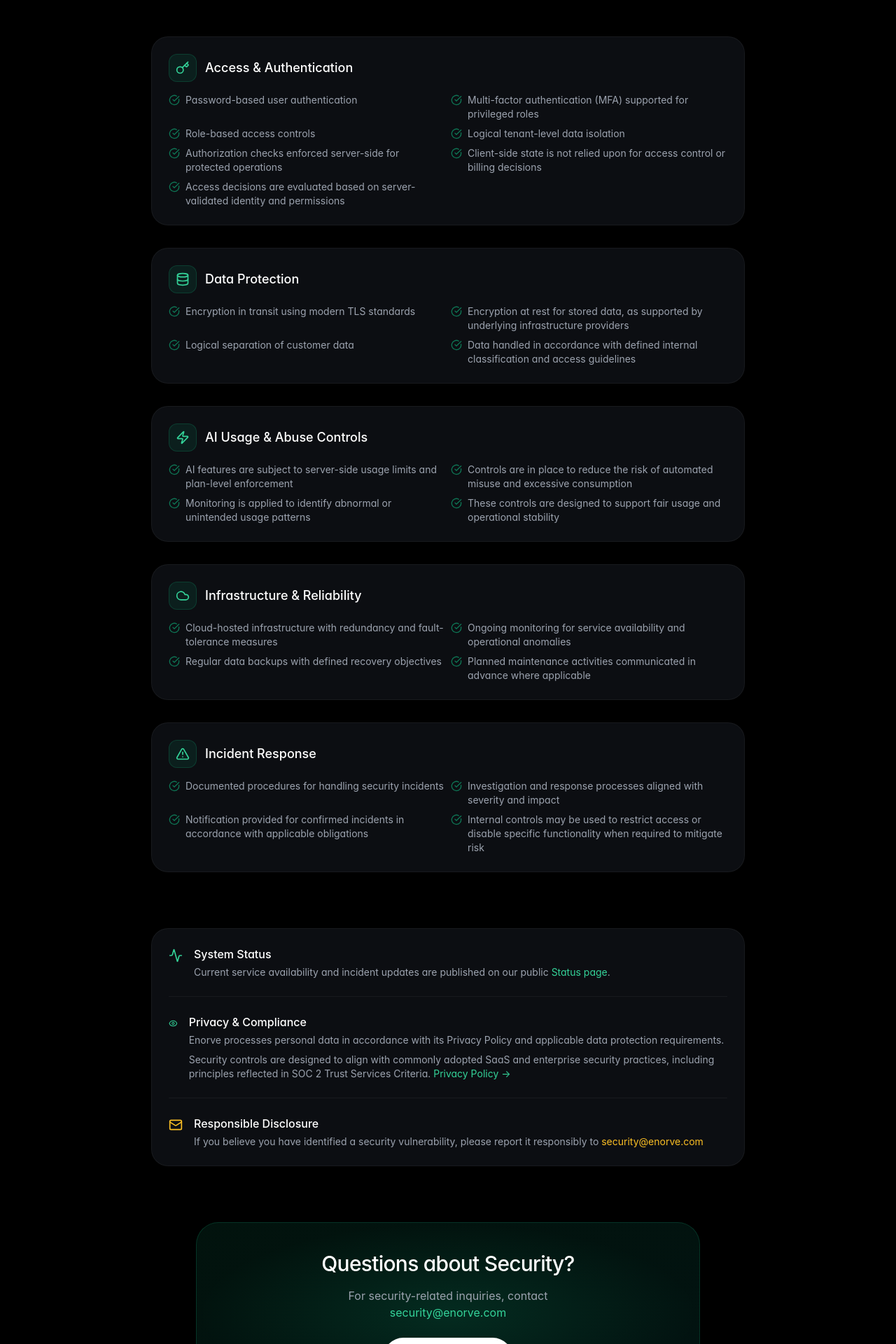
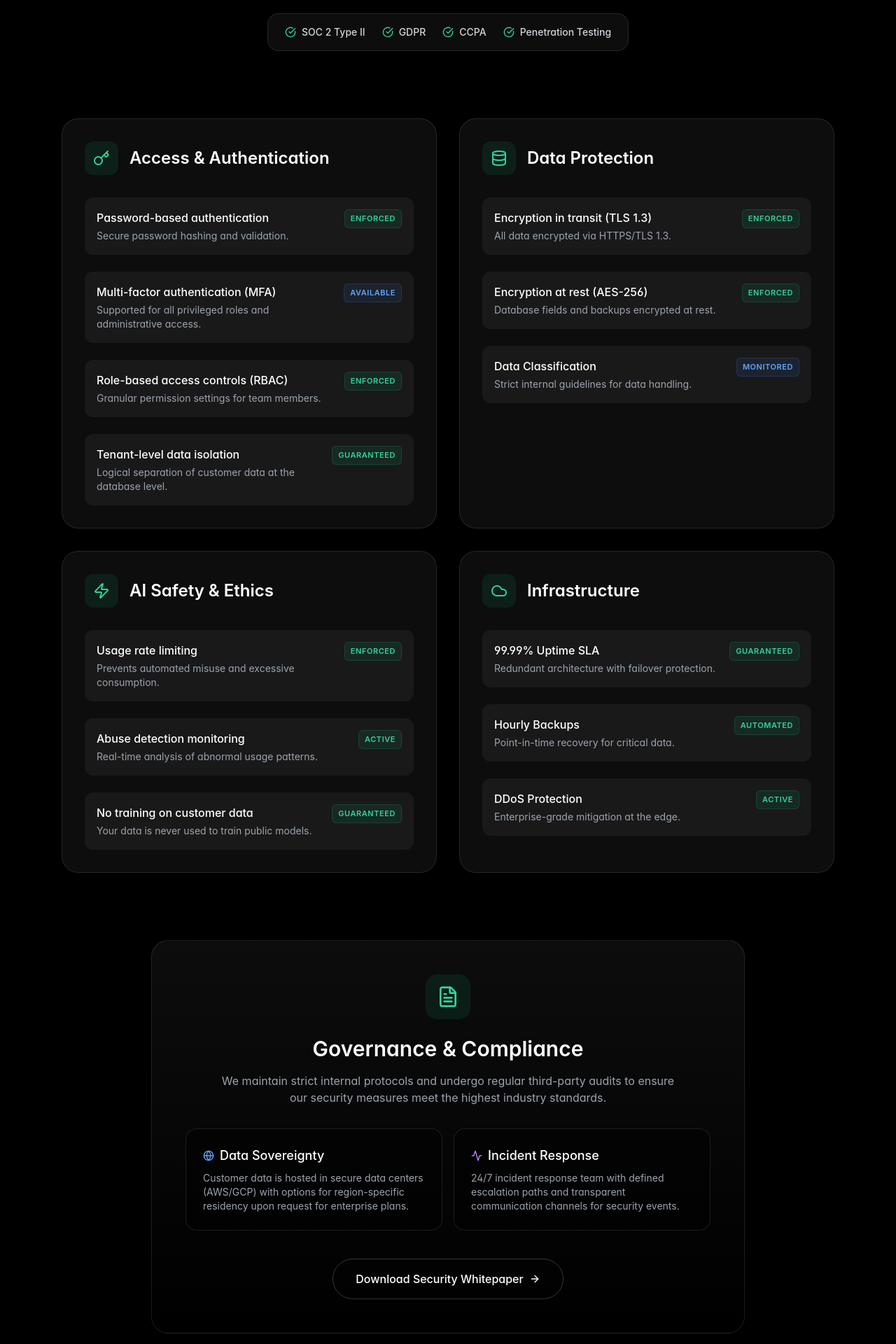
Before and after one commit to enorveai-cell/enorve-market, a React (Vite) app: page /security in a window 1280 px wide. Shown: the part 460-2380 px from the top of the page at 70% size. Built offline with nearby package versions, Linux system fonts and the light colour scheme.

Commit message:
feat: redesign Security page with governance section and card layout

```diff
--- a/src/pages/Security.tsx
+++ b/src/pages/Security.tsx
@@ -2,120 +2,135 @@
 import { Link } from "react-router-dom"
 import {
     Shield, ArrowRight, Lock, Key, Database, Cloud,
-    Activity, AlertTriangle, Eye, Mail, CheckCircle, Zap
+    Activity, AlertTriangle, Eye, Mail, CheckCircle, Zap,
+    FileText, Globe, Check
 } from "lucide-react"
 import { Button } from "../components/ui/Button"
 import { usePageTitle } from "../hooks/usePageTitle"
 
-const securityAreas = [
+const securitySections = [
     {
         title: "Access & Authentication",
         icon: Key,
-        items: [
-            "Password-based user authentication",
-            "Multi-factor authentication (MFA) supported for privileged roles",
-            "Role-based access controls",
-            "Logical tenant-level data isolation",
-            "Authorization checks enforced server-side for protected operations",
-            "Client-side state is not relied upon for access control or billing decisions",
-            "Access decisions are evaluated based on server-validated identity and permissions"
+        controls: [
+            { text: "Password-based authentication", status: "Enforced", description: "Secure password hashing and validation." },
+            { text: "Multi-factor authentication (MFA)", status: "Available", description: "Supported for all privileged roles and administrative access." },
+            { text: "Role-based access controls (RBAC)", status: "Enforced", description: "Granular permission settings for team members." },
+            { text: "Tenant-level data isolation", status: "Guaranteed", description: "Logical separation of customer data at the database level." },
         ]
     },
     {
         title: "Data Protection",
         icon: Database,
-        items: [
-            "Encryption in transit using modern TLS standards",
-            "Encryption at rest for stored data, as supported by underlying infrastructure providers",
-            "Logical separation of customer data",
-            "Data handled in accordance with defined internal classification and access guidelines"
+        controls: [
+            { text: "Encryption in transit (TLS 1.3)", status: "Enforced", description: "All data encrypted via HTTPS/TLS 1.3." },
+            { text: "Encryption at rest (AES-256)", status: "Enforced", description: "Database fields and backups encrypted at rest." },
+            { text: "Data Classification", status: "Monitored", description: "Strict internal guidelines for data handling." },
         ]
     },
     {
-        title: "AI Usage & Abuse Controls",
+        title: "AI Safety & Ethics",
         icon: Zap,
-        items: [
-            "AI features are subject to server-side usage limits and plan-level enforcement",
-            "Controls are in place to reduce the risk of automated misuse and excessive consumption",
-            "Monitoring is applied to identify abnormal or unintended usage patterns",
-            "These controls are designed to support fair usage and operational stability"
+        controls: [
+            { text: "Usage rate limiting", status: "Enforced", description: "Prevents automated misuse and excessive consumption." },
+            { text: "Abuse detection monitoring", status: "Active", description: "Real-time analysis of abnormal usage patterns." },
+            { text: "No training on customer data", status: "Guaranteed", description: "Your data is never used to train public models." },
         ]
     },
     {
-        title: "Infrastructure & Reliability",
+        title: "Infrastructure",
         icon: Cloud,
-        items: [
-            "Cloud-hosted infrastructure with redundancy and fault-tolerance measures",
-            "Ongoing monitoring for service availability and operational anomalies",
-            "Regular data backups with defined recovery objectives",
-            "Planned maintenance activities communicated in advance where applicable"
-        ]
-    },
-    {
-        title: "Incident Response",
-        icon: AlertTriangle,
-        items: [
-            "Documented procedures for handling security incidents",
-            "Investigation and response processes aligned with severity and impact",
-            "Notification provided for confirmed incidents in accordance with applicable obligations",
-            "Internal controls may be used to restrict access or disable specific functionality when required to mitigate risk"
+        controls: [
+            { text: "99.99% Uptime SLA", status: "Guaranteed", description: "Redundant architecture with failover protection." },
+            { text: "Hourly Backups", status: "Automated", description: "Point-in-time recovery for critical data." },
+            { text: "DDoS Protection", status: "Active", description: "Enterprise-grade mitigation at the edge." },
         ]
     }
+]
+
+const governanceItems = [
+    { label: "SOC 2 Type II", status: "Compliant" },
+    { label: "GDPR", status: "Compliant" },
+    { label: "CCPA", status: "Compliant" },
+    { label: "Penetration Testing", status: "Annual" },
 ]
 
 export function Security() {
     usePageTitle({
         title: "Security - Enterprise-Grade Protection",
-        description: "Enterprise-grade security for your customer data. SOC 2 compliant, encrypted at rest and in transit, with 99.99% uptime SLA and comprehensive access controls."
+        description: "Enterprise-grade security for your customer data. SOC 2 compliant, encrypted at rest and in transit, with 99.99% uptime SLA."
     })
+
     return (
-        <div className="pt-32 pb-20 relative overflow-hidden">
+        <div className="pt-32 pb-20 relative overflow-hidden min-h-screen">
             {/* Ambient Background Glow */}
-            <div className="fixed top-0 left-1/2 -translate-x-1/2 w-full h-[600px] bg-[radial-gradient(ellipse_80%_50%_at_50%_-20%,rgba(16,185,129,0.3),rgba(255,255,255,0))] pointer-events-none z-0" />
+            <div className="fixed top-0 left-1/2 -translate-x-1/2 w-full h-[600px] bg-[radial-gradient(ellipse_80%_50%_at_50%_-20%,rgba(16,185,129,0.15),rgba(255,255,255,0))] pointer-events-none z-0" />
 
             {/* Hero Section */}
-            <section className="max-w-4xl mx-auto px-6 mb-20 relative z-10 text-center">
+            <section className="max-w-5xl mx-auto px-6 mb-24 relative z-10 text-center">
                 <motion.div
                     initial={{ opacity: 0, y: 20 }}
                     animate={{ opacity: 1, y: 0 }}
                     transition={{ duration: 0.6 }}
                 >
-                    <div className="inline-flex items-center gap-2 px-4 py-2 rounded-full bg-emerald-500/10 border border-emerald-500/20 mb-6">
+                    <div className="inline-flex items-center gap-2 px-4 py-2 rounded-full bg-emerald-500/10 border border-emerald-500/20 mb-8 backdrop-blur-sm">
                         <Shield className="w-4 h-4 text-emerald-400" />
-                        <span className="text-sm text-emerald-400">Security at Enorve</span>
+                        <span className="text-sm font-medium text-emerald-400">Security First Architecture</span>
                     </div>
-                    <h1 className="text-5xl md:text-6xl font-medium tracking-tighter leading-[1.1] mb-6 bg-clip-text text-transparent bg-gradient-to-b from-white to-white/60">
-                        Built with security<br />from day one
+                    <h1 className="text-5xl md:text-7xl font-semibold tracking-tight mb-8 text-white">
+                        Security is our<br />
+                        <span className="text-transparent bg-clip-text bg-gradient-to-r from-emerald-400 to-cyan-400">foundation</span>
                     </h1>
-                    <p className="text-xl text-gray-400 max-w-3xl mx-auto leading-relaxed">
-                        Protecting customer data is a core design consideration at Enorve. We apply industry-standard security practices designed to safeguard information, support system reliability, and promote responsible access to the platform.
+                    <p className="text-xl text-gray-400 max-w-3xl mx-auto leading-relaxed mb-10">
+                        We prioritize your data's safety with enterprise-grade encryption, rigorous compliance standards, and continuous monitoring.
                     </p>
+                    <div className="flex flex-wrap items-center justify-center gap-4">
+                        <div className="flex items-center gap-6 px-6 py-4 rounded-2xl bg-white/5 border border-white/10 backdrop-blur-sm">
+                            {governanceItems.map((item) => (
+                                <div key={item.label} className="flex items-center gap-2">
+                                    <CheckCircle className="w-4 h-4 text-emerald-400" />
+                                    <span className="text-sm font-medium text-gray-300">{item.label}</span>
+                                </div>
+                            ))}
+                        </div>
+                    </div>
                 </motion.div>
             </section>
 
-            {/* Security Areas */}
-            <section className="max-w-4xl mx-auto px-6 mb-20 relative z-10">
-                <div className="space-y-8">
-                    {securityAreas.map((area, index) => (
+            {/* Security Grid */}
+            <section className="max-w-6xl mx-auto px-6 mb-24 relative z-10">
+                <div className="grid grid-cols-1 md:grid-cols-2 gap-8">
+                    {securitySections.map((section, idx) => (
                         <motion.div
-                            key={area.title}
+                            key={section.title}
                             initial={{ opacity: 0, y: 20 }}
                             whileInView={{ opacity: 1, y: 0 }}
-                            transition={{ duration: 0.5, delay: index * 0.1 }}
                             viewport={{ once: true }}
-                            className="p-6 rounded-[24px] bg-[#0C0E12] border border-white/5"
+                            transition={{ delay: idx * 0.1 }}
+                            className="p-8 rounded-3xl bg-white/5 border border-white/10 hover:border-emerald-500/30 transition-colors group"
                         >
-                            <div className="flex items-center gap-3 mb-4">
-                                <div className="w-10 h-10 rounded-xl bg-emerald-500/10 border border-emerald-500/20 flex items-center justify-center">
-                                    <area.icon className="w-5 h-5 text-emerald-400" />
+                            <div className="flex items-center gap-4 mb-8">
+                                <div className="p-3 rounded-xl bg-emerald-500/10 text-emerald-400 group-hover:bg-emerald-500/20 transition-colors">
+                                    <section.icon className="w-6 h-6" />
                                 </div>
-                                <h2 className="text-lg font-medium text-white">{area.title}</h2>
+                                <h3 className="text-2xl font-semibold text-white">{section.title}</h3>
                             </div>
-                            <div className="grid sm:grid-cols-2 gap-2">
-                                {area.items.map((item, i) => (
-                                    <div key={i} className="flex items-start gap-2">
-                                        <CheckCircle className="w-4 h-4 mt-0.5 flex-shrink-0 text-emerald-500/60" />
-                                        <span className="text-sm text-gray-400">{item}</span>
+
+                            <div className="space-y-6">
+                                {section.controls.map((control) => (
+                                    <div key={control.text} className="flex items-start justify-between gap-4 p-4 rounded-xl bg-white/5 hover:bg-white/[0.07] transition-colors border border-transparent hover:border-white/5">
+                                        <div>
+                                            <div className="font-medium text-white mb-1">{control.text}</div>
+                                            <div className="text-sm text-gray-400">{control.description}</div>
+                                        </div>
+                                        <span className={`
+                                            px-2 py-1 rounded-md text-[11px] font-semibold uppercase tracking-wider
+                                            ${control.status === 'Enforced' || control.status === 'Guaranteed' || control.status === 'Automated' || control.status === 'Active'
+                                                ? 'bg-emerald-500/10 text-emerald-400 border border-emerald-500/20'
+                                                : 'bg-blue-500/10 text-blue-400 border border-blue-500/20'}
+                                        `}>
+                                            {control.status}
+                                        </span>
                                     </div>
                                 ))}
                             </div>
@@ -124,92 +139,46 @@
                 </div>
             </section>
 
-            {/* Additional Info */}
-            <section className="max-w-4xl mx-auto px-6 mb-20 relative z-10">
-                <motion.div
-                    initial={{ opacity: 0, y: 20 }}
-                    whileInView={{ opacity: 1, y: 0 }}
-                    transition={{ duration: 0.6 }}
-                    viewport={{ once: true }}
-                    className="p-6 rounded-[24px] bg-[#0C0E12] border border-white/5 space-y-6"
-                >
-                    <div className="flex items-start gap-4">
-                        <Activity className="w-5 h-5 text-emerald-400 mt-1" />
-                        <div>
-                            <h3 className="text-white font-medium mb-1">System Status</h3>
+            {/* Governance Section */}
+            <section className="max-w-4xl mx-auto px-6 relative z-10 text-center">
+                <div className="p-12 rounded-3xl bg-gradient-to-b from-white/5 to-transparent border border-white/10">
+                    <div className="mb-8">
+                        <div className="w-16 h-16 mx-auto bg-emerald-500/10 rounded-2xl flex items-center justify-center mb-6 text-emerald-400">
+                            <FileText className="w-8 h-8" />
+                        </div>
+                        <h2 className="text-3xl font-semibold text-white mb-4">Governance & Compliance</h2>
+                        <p className="text-gray-400 max-w-2xl mx-auto">
+                            We maintain strict internal protocols and undergo regular third-party audits to ensure our security measures meet the highest industry standards.
+                        </p>
+                    </div>
+
+                    <div className="grid grid-cols-1 md:grid-cols-2 gap-4 text-left">
+                        <div className="p-6 rounded-2xl bg-black/40 border border-white/10">
+                            <h4 className="text-lg font-medium text-white mb-2 flex items-center gap-2">
+                                <Globe className="w-4 h-4 text-blue-400" />
+                                Data Sovereignty
+                            </h4>
                             <p className="text-sm text-gray-400">
-                                Current service availability and incident updates are published on our public{" "}
-                                <a href="https://app.enorve.com/status" target="_blank" rel="noopener noreferrer" className="text-emerald-400 hover:underline">
-                                    Status page
-                                </a>.
+                                Customer data is hosted in secure data centers (AWS/GCP) with options for region-specific residency upon request for enterprise plans.
+                            </p>
+                        </div>
+                        <div className="p-6 rounded-2xl bg-black/40 border border-white/10">
+                            <h4 className="text-lg font-medium text-white mb-2 flex items-center gap-2">
+                                <Activity className="w-4 h-4 text-purple-400" />
+                                Incident Response
+                            </h4>
+                            <p className="text-sm text-gray-400">
+                                24/7 incident response team with defined escalation paths and transparent communication channels for security events.
                             </p>
                         </div>
                     </div>
 
-                    <div className="h-px bg-white/5" />
-
-                    <div className="flex items-start gap-4">
-                        <Eye className="w-5 h-5 text-emerald-400 mt-1" />
-                        <div>
-                            <h3 className="text-white font-medium mb-1">Privacy & Compliance</h3>
-                            <p className="text-sm text-gray-400 mb-2">
-                                Enorve processes personal data in accordance with its Privacy Policy and applicable data protection requirements.
-                            </p>
-                            <p className="text-sm text-gray-400">
-                                Security controls are designed to align with commonly adopted SaaS and enterprise security practices, including principles reflected in SOC 2 Trust Services Criteria.{" "}
-                                <Link to="/privacy-policy" className="text-emerald-400 hover:underline">
-                                    Privacy Policy →
-                                </Link>
-                            </p>
-                        </div>
+                    <div className="mt-10">
+                        <Button variant="outline" size="lg" className="gap-2">
+                            Download Security Whitepaper <ArrowRight className="w-4 h-4" />
+                        </Button>
                     </div>
-
-                    <div className="h-px bg-white/5" />
-
-                    <div className="flex items-start gap-4">
-                        <Mail className="w-5 h-5 text-amber-400 mt-1" />
-                        <div>
-                            <h3 className="text-white font-medium mb-1">Responsible Disclosure</h3>
-                            <p className="text-sm text-gray-400">
-                                If you believe you have identified a security vulnerability, please report it responsibly to{" "}
-                                <a href="mailto:security@enorve.com" className="text-amber-400 hover:underline">
-                                    security@enorve.com
-                                </a>
-                            </p>
-                        </div>
-                    </div>
-                </motion.div>
-            </section>
-
-            {/* CTA */}
-            <section className="max-w-3xl mx-auto px-6 pb-20 relative z-10">
-                <motion.div
-                    initial={{ opacity: 0, y: 20 }}
-                    whileInView={{ opacity: 1, y: 0 }}
-                    transition={{ duration: 0.6 }}
-                    viewport={{ once: true }}
-                    className="relative p-10 rounded-[32px] bg-gradient-to-br from-emerald-500/10 to-teal-500/10 border border-emerald-500/20 text-center overflow-hidden"
-                >
-                    <div className="absolute inset-0 bg-[radial-gradient(ellipse_at_center,rgba(16,185,129,0.15),transparent_70%)]" />
-
-                    <div className="relative z-10">
-                        <h2 className="text-2xl md:text-3xl font-medium text-white mb-4 tracking-tight">
-                            Questions about Security?
-                        </h2>
-                        <p className="text-gray-400 mb-6 max-w-md mx-auto">
-                            For security-related inquiries, contact{" "}
-                            <a href="mailto:security@enorve.com" className="text-emerald-400 hover:underline">
-                                security@enorve.com
-                            </a>
-                        </p>
-                        <Link to="/contact-sales">
-                            <Button variant="primary" size="lg">
-                                Contact us
-                                <ArrowRight className="w-5 h-5 ml-2" />
-                            </Button>
-                        </Link>
-                    </div>
-                </motion.div>
+                </div>
             </section>
         </div>
     )
```
